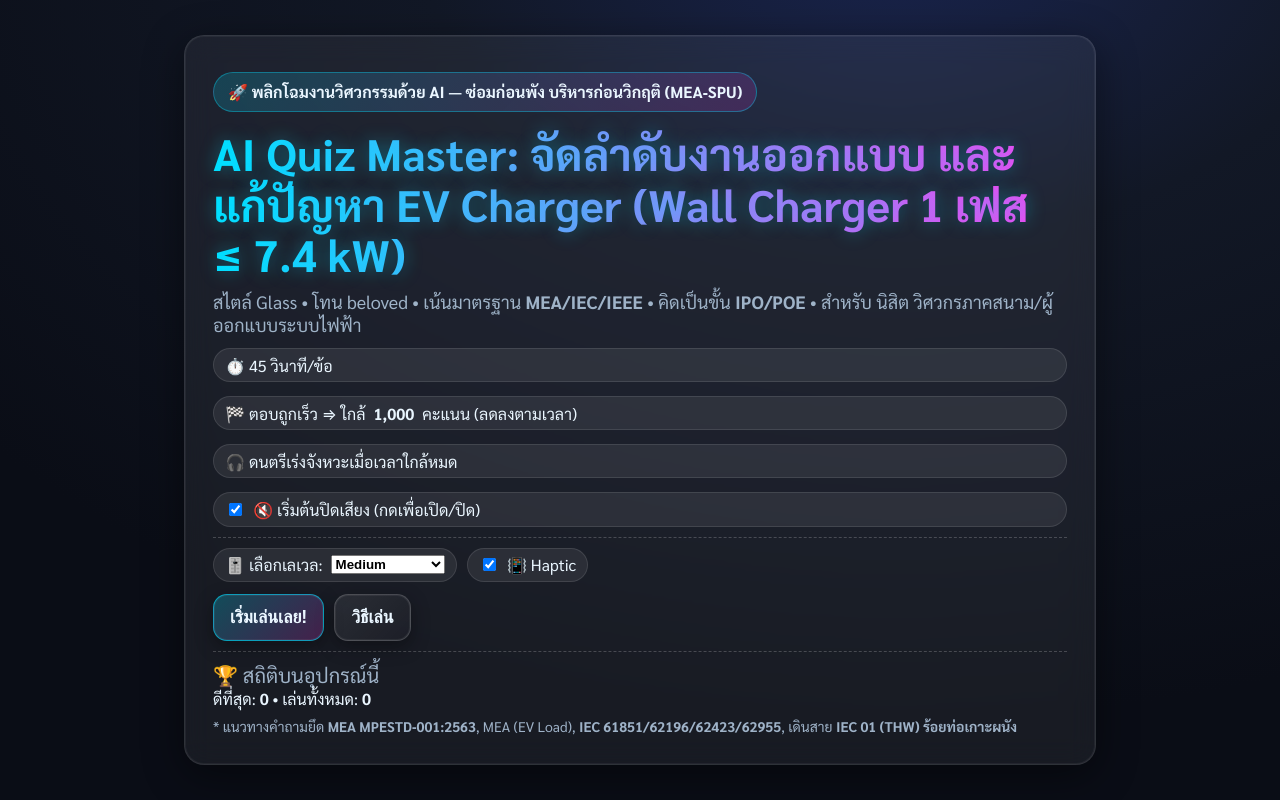
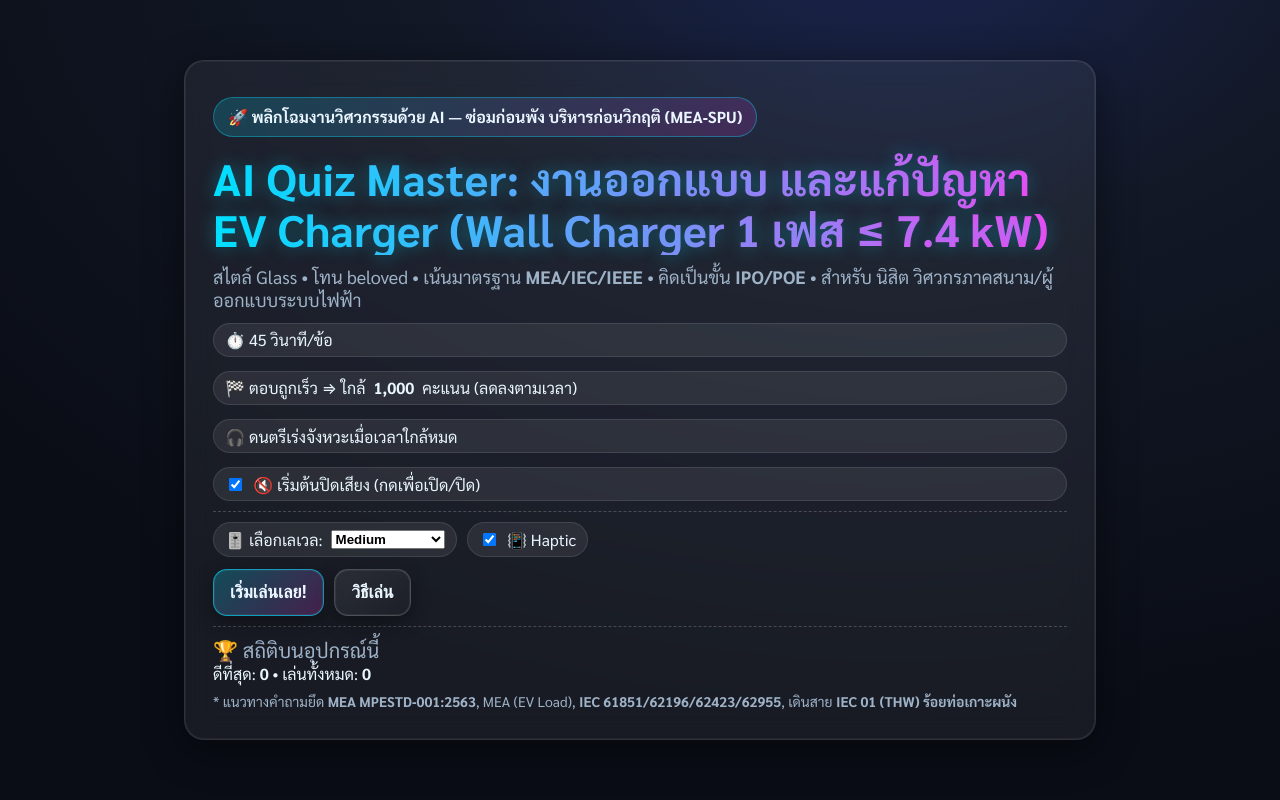
Before and after one commit to parachai11ju-pixel/EV-Home-Charger, a plain HTML site: page index.html in a window 1280 px wide. Drawn offline with Linux system fonts and the light colour scheme.

Commit message:
Update index.html

```diff
--- a/index.html
+++ b/index.html
@@ -81,7 +81,7 @@ hr{border:0; border-top:1px dashed rgba(255,255,255,.2); margin:10px 0}
   <!-- HOME -->
   <div class="card" id="screen-home">
     <div class="badge">🚀 พลิกโฉมงานวิศวกรรมด้วย AI — ซ่อมก่อนพัง บริหารก่อนวิกฤติ (MEA‑SPU)</div>
-    <h1>AI Quiz Master: จัดลำดับงานออกแบบ และแก้ปัญหา EV Charger (Wall Charger 1 เฟส ≤ 7.4 kW)</h1>
+    <h1>AI Quiz Master: งานออกแบบ และแก้ปัญหา EV Charger (Wall Charger 1 เฟส ≤ 7.4 kW)</h1>
     <div class="sub">สไตล์ Glass • โทน beloved • เน้นมาตรฐาน <b>MEA/IEC/IEEE</b> • คิดเป็นขั้น <b>IPO/POE</b> • สำหรับ นิสิต วิศวกรภาคสนาม/ผู้ออกแบบระบบไฟฟ้า</div>
     <div class="row" style="margin-top:12px">
       <div class="pill">⏱️ 45 วินาที/ข้อ</div>
```
